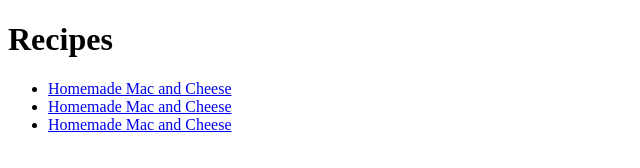
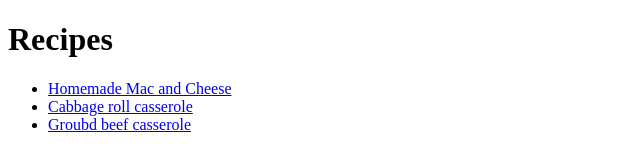
Before and after one commit to Ali-Sayed-Salehi/recipes, a plain HTML site: page index.html in a window 1280 px wide. Shown: the whole page, without its empty margins (0-640 px from the left). Drawn offline with Linux system fonts and the light colour scheme.

Commit message:
fix typo in index.html

```diff
--- a/index.html
+++ b/index.html
@@ -12,8 +12,9 @@
     <li><a href="./recipes-pages/mac-and-cheese.html">Homemade Mac and Cheese</a>
     </li>
     <li><a href="./recipes-pages/cabbage-roll-casserole.html">
-        Homemade Mac and Cheese</a></li>
-    <li><a href="./recipes-pages/ground-beef-casserole.html">Homemade Mac and Cheese</a>
+        Cabbage roll casserole</a></li>
+    <li><a href="./recipes-pages/ground-beef-casserole.html">
+        Groubd beef casserole</a>
     </li>
     </ul>
 
```
